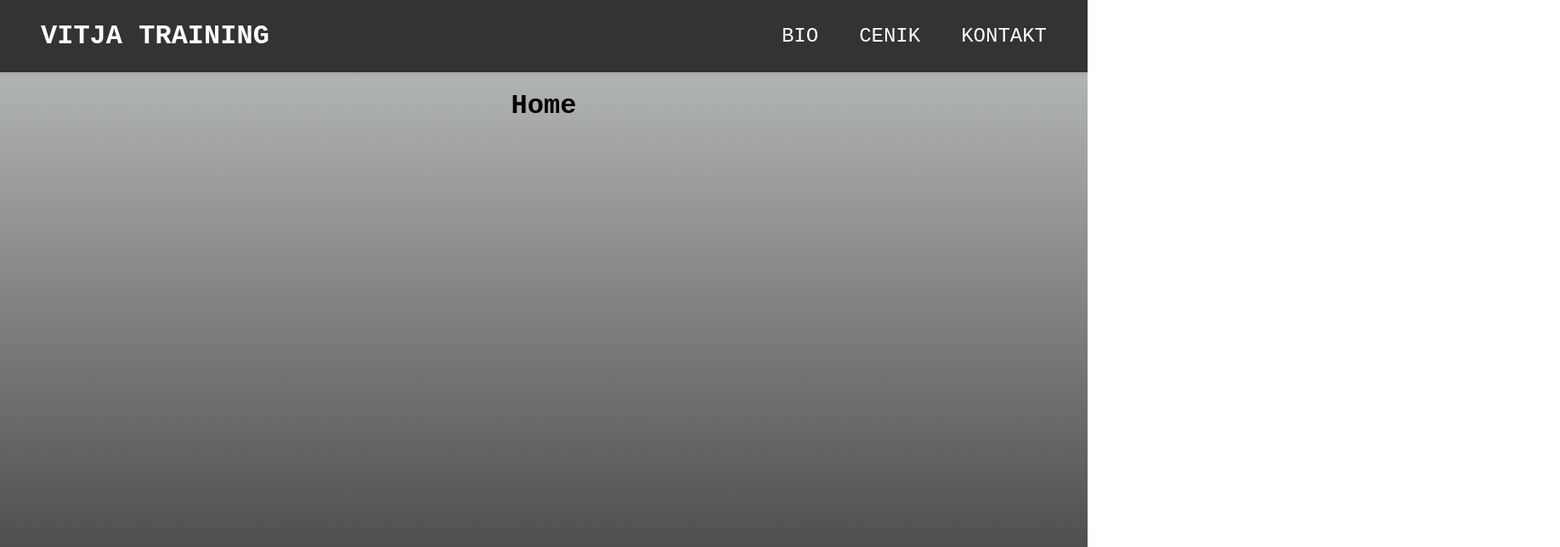
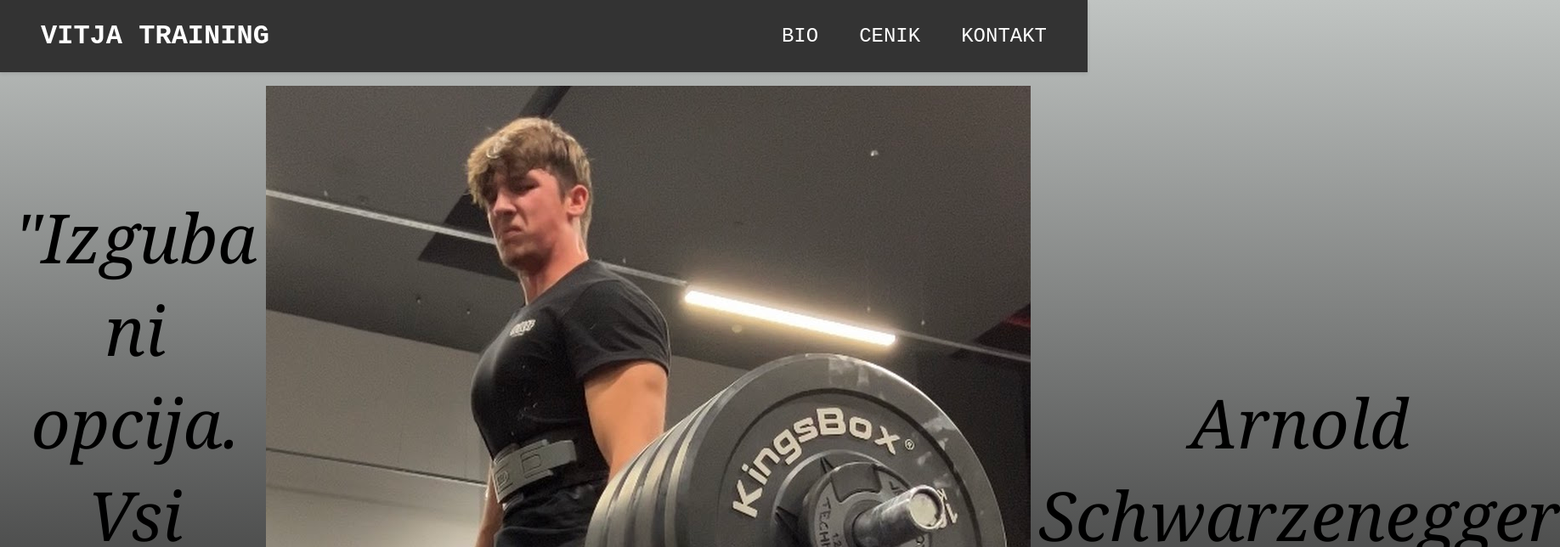
Before and after one commit to xjakob150/VitjaTraining, a React (Create React App) app: page / in a window 1280 px wide. Shown: the top 644 px of the page at 85% size, 1836 px wide, since content can reach past the window. Built offline with nearby package versions, Linux system fonts and the light colour scheme.

Commit message:
some changes

```diff
--- a/src/App.js
+++ b/src/App.js
@@ -33,7 +33,7 @@ function App() {
       <div className="container">
         {component}
       </div>
-    </>
+   </>
   );
 }
 
--- a/src/CSS/form.css
+++ b/src/CSS/form.css
@@ -14,7 +14,6 @@
   label {
     font-weight: bold;
     font-family: Arial, Helvetica, sans-serif;
-
   }
 
   input[type="text"],
--- /dev/null
+++ b/src/CSS/home.css
@@ -0,0 +1,15 @@
+.citat {
+    font-style: italic;
+    font-family: Georgia, 'Times New Roman', Times, serif;
+    text-align: center;
+    display: flex;
+    justify-content: center; /* Center-align the text horizontally within the container */
+    align-items: center; /* Center-align the text vertically within the container */
+    font-size: 500%;
+}
+
+.container-home {
+    display: flex;
+    justify-content: space-evenly;;
+    gap: 10px; /* Adjust the gap between columns and rows as needed */
+}
--- a/src/CSS/index.css
+++ b/src/CSS/index.css
@@ -9,3 +9,14 @@ body {
     background-repeat: no-repeat;
     background-attachment: fixed;
 }
+
+h1 {
+    font-size: 4rem; /* Adjust the font size as needed */
+    font-weight: bold;
+    color: #333; /* Text color */
+    text-align: center;
+    text-transform: uppercase; /* Convert text to uppercase */
+    letter-spacing: 2px; /* Adjust letter spacing for style */
+    margin-bottom: 20px; /* Add some space below the heading */
+    /* Add any additional styles or background colors as desired */
+}
--- /dev/null
+++ b/src/CSS/pictures.css
@@ -0,0 +1,15 @@
+.animated-image {
+    opacity: 0;
+    width: 80%;
+    height: 80%;
+    animation: fadeIn 1s ease-in-out forwards; ;
+}
+
+@keyframes fadeIn {
+    from {
+        opacity: 0;
+    }
+    to {
+        opacity: 1;
+    }
+}
--- a/src/index.js
+++ b/src/index.js
@@ -5,6 +5,8 @@ import App from './App';
 import "./CSS/navbar.css"
 import "./CSS/form.css"
 import "./CSS/index.css"
+import "./CSS/pictures.css"
+import "./CSS/home.css"
 
 const root = ReactDOM.createRoot(document.getElementById('root'));
 root.render(
--- a/src/pages/Home.js
+++ b/src/pages/Home.js
@@ -1,9 +1,11 @@
 export default function Home() {
     return (
     <>
-        <h1>Home</h1>
-        <br/>
-        <p></p>
+        <div className="container-home">
+                <p className="citat">"Izguba ni opcija. Vsi morajo uspet"</p>
+            <img src="./vitja.jpg" alt="Vitja" className="animated-image"/>
+            <p className="citat">Arnold Schwarzenegger</p>
+        </div>
     </>
     )
 }
--- a/src/pages/Kontakt.js
+++ b/src/pages/Kontakt.js
@@ -5,17 +5,17 @@ export default function Kontakt() {
         <form>
             <div className="form-group">
             <label for="ime">ime:</label>
-            <input type="text" id="ime" name="ime" required/><br/>
+            <input type="text" id="ime" name="ime" required/>
             </div>
 
             <div className="form-group">
             <label for="priimek">priimek:</label>
-            <input type="text" id="priimek" name="priimek" required/><br/>
+            <input type="text" id="priimek" name="priimek" required/>
             </div>
 
             <div className="form-group">
             <label for="zadeva">zadeva:</label>
-            <textarea id="zadeva" name="zadeva" rows="4" required></textarea><br/>
+            <textarea id="zadeva" name="zadeva" rows="4" required></textarea>
             </div>
 
             <div className="form-group">
```
Also changed, not shown: public/vitja.jpg (added).
